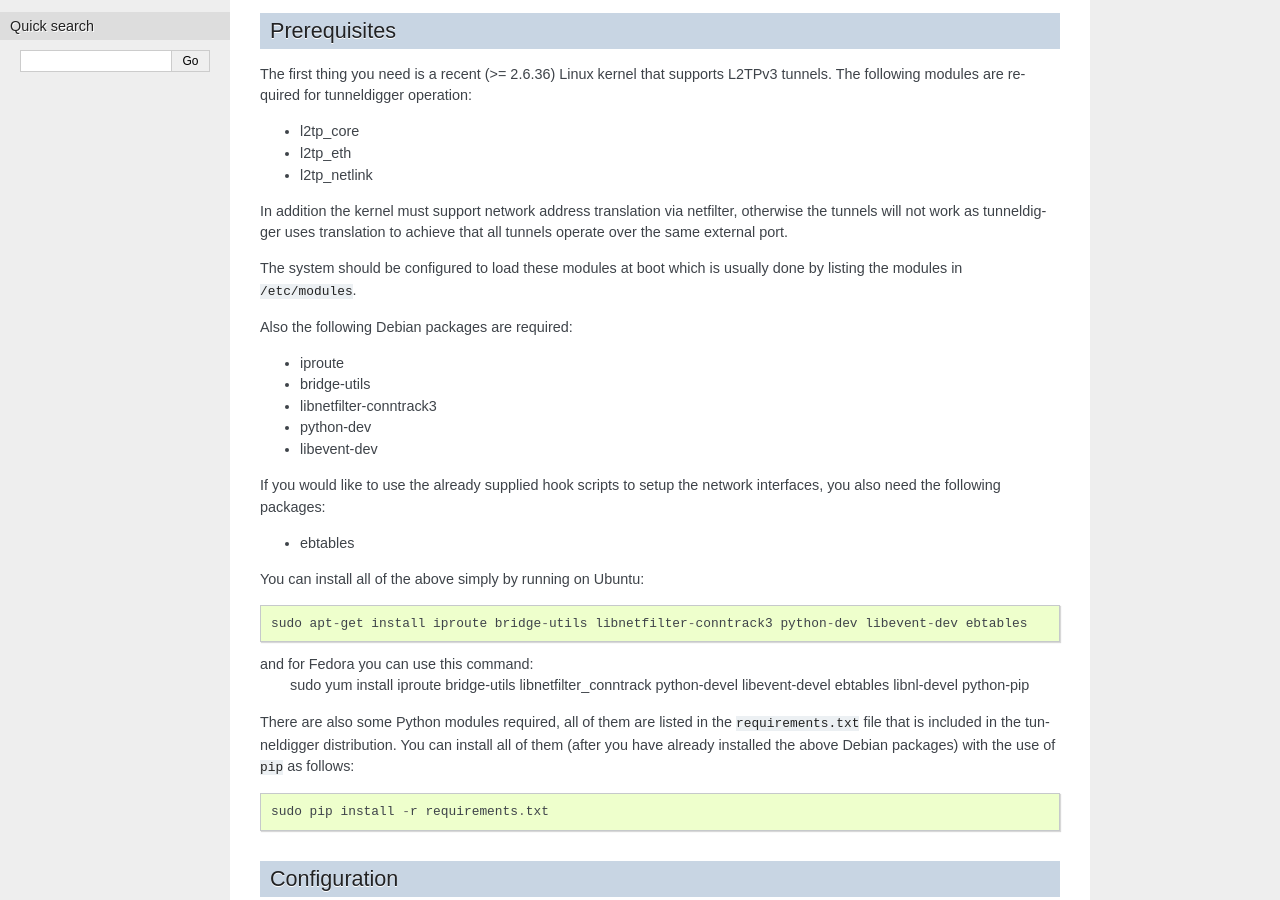
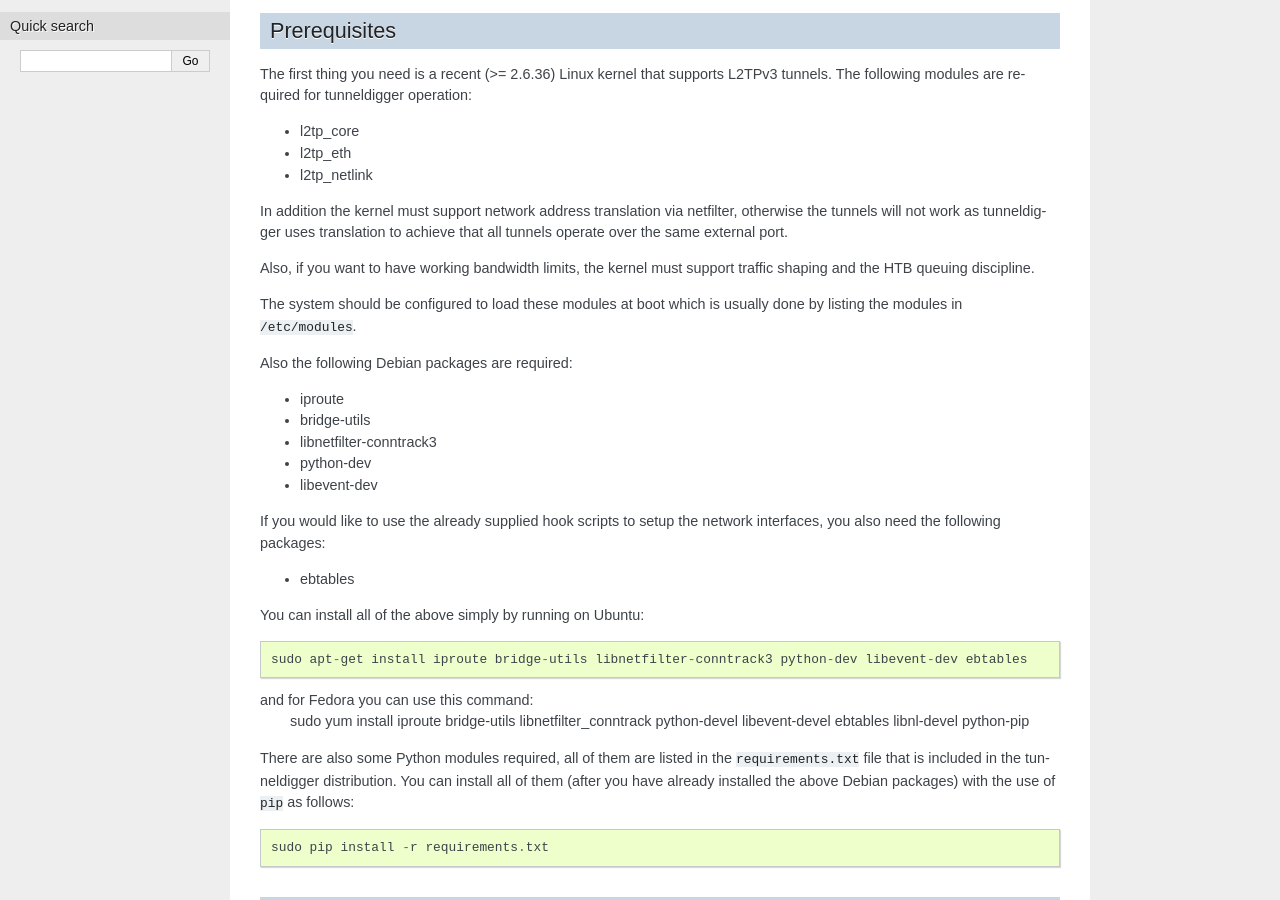
Before and after one commit to wlanslovenija/tunneldigger, a Sphinx documentation site: the page built from broker/docs/installation.rst, in a window 1280 px wide and 900 px high, scrolled down 360 px. Built offline with Sphinx 7.4.7, drawn with Linux system fonts in a browser that asks for light colours.

Commit message:
Updated documentation regarding traffic shaping support.

```diff
--- a/broker/docs/installation.rst
+++ b/broker/docs/installation.rst
@@ -29,6 +29,9 @@ tunnels. The following modules are required for tunneldigger operation:
 In addition the kernel must support network address translation via netfilter,
 otherwise the tunnels will not work as tunneldigger uses translation to achieve
 that all tunnels operate over the same external port.
+
+Also, if you want to have working bandwidth limits, the kernel must support traffic
+shaping and the HTB queuing discipline.
 
 The system should be configured to load these modules at boot which is usually done
 by listing the modules in ``/etc/modules``.
```
